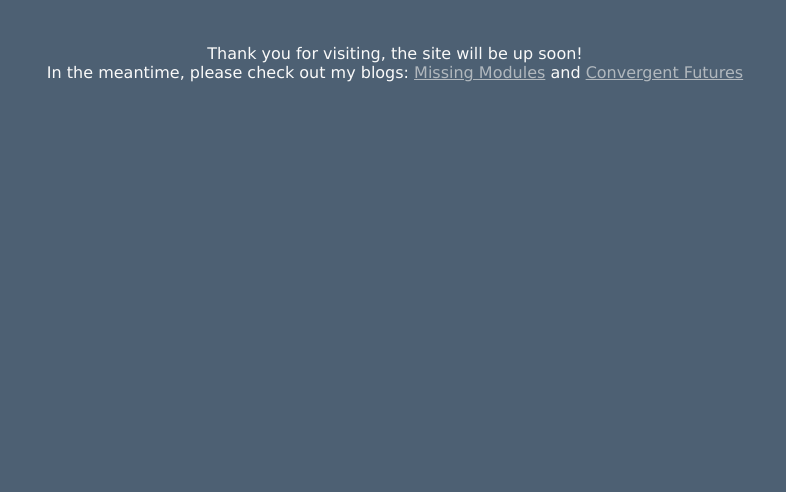
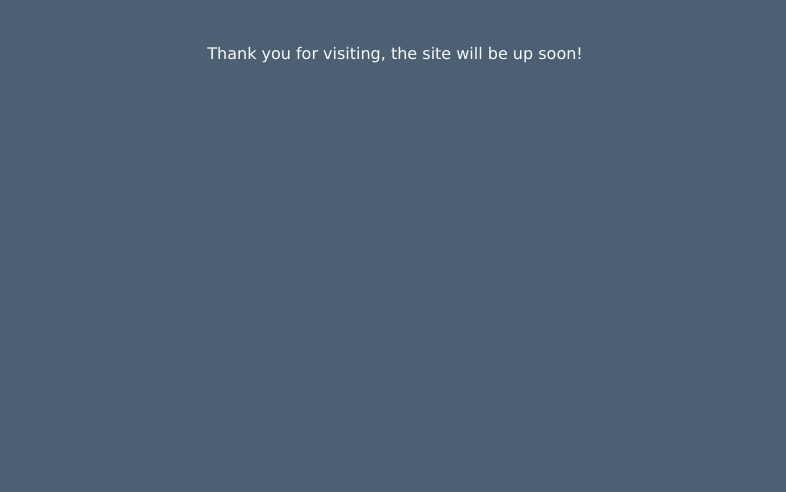
Before and after one commit to chadgilmartin/chadgilmartin.github.io, a plain HTML site: page index.html in a window 1280 px wide. Shown: the part 308-800 px from the top of the page, without its empty margins (245-1031 px from the left). Drawn offline with Linux system fonts and the light colour scheme.

Commit message:
updated construction page

```diff
--- a/index.html
+++ b/index.html
@@ -22,8 +22,6 @@ a {
 			</br></br>
 			Thank you for visiting, the site will be up soon!
 			</br>
-			In the meantime, please check out my blogs: <a href="www.missingmodules.wordpress.com">Missing Modules</a> and <a href="www.convergentfutures.wordpress.com">Convergent Futures</a>
-			</br>
 			</br>
 
 </CENTER>
```
